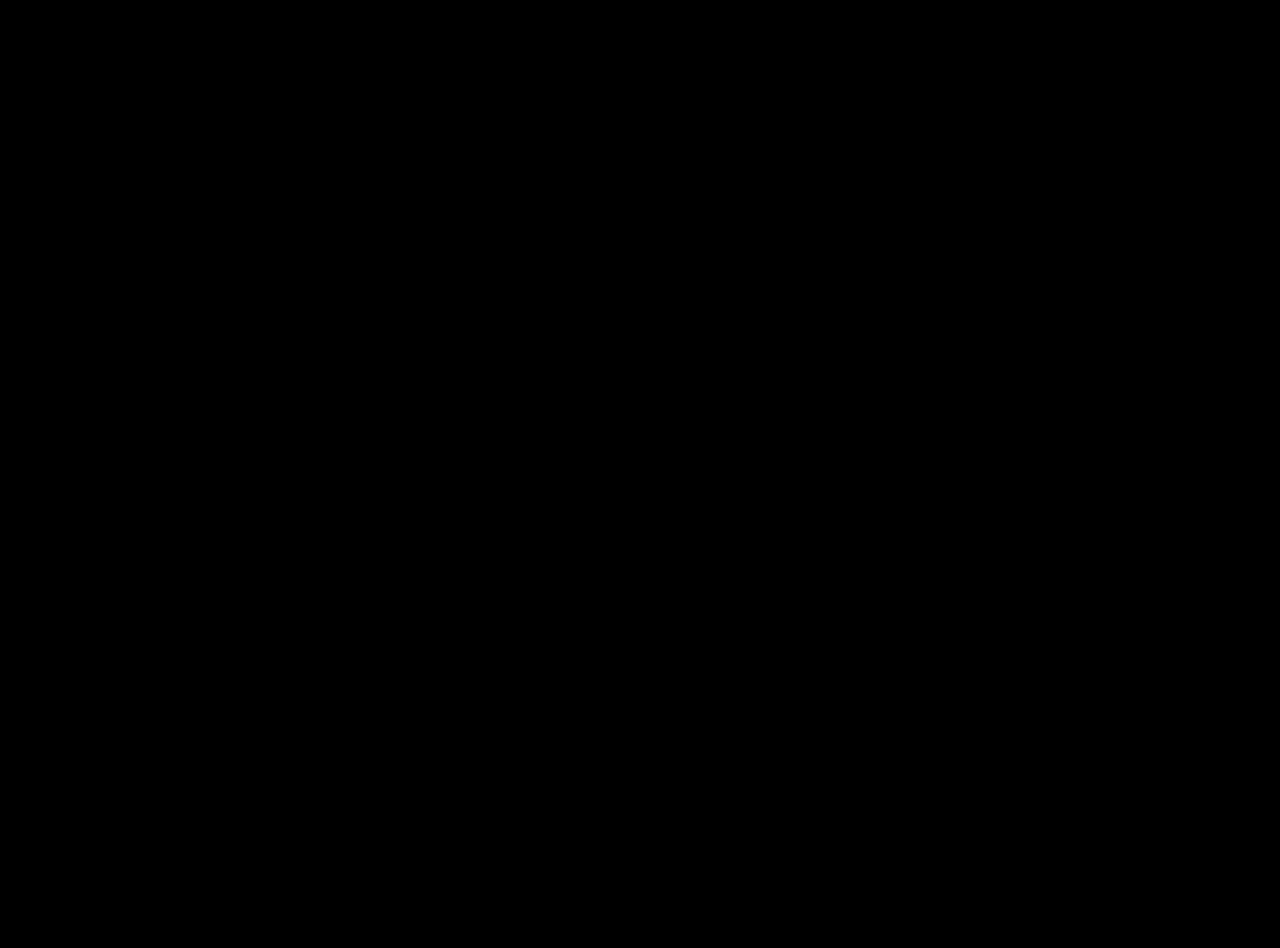
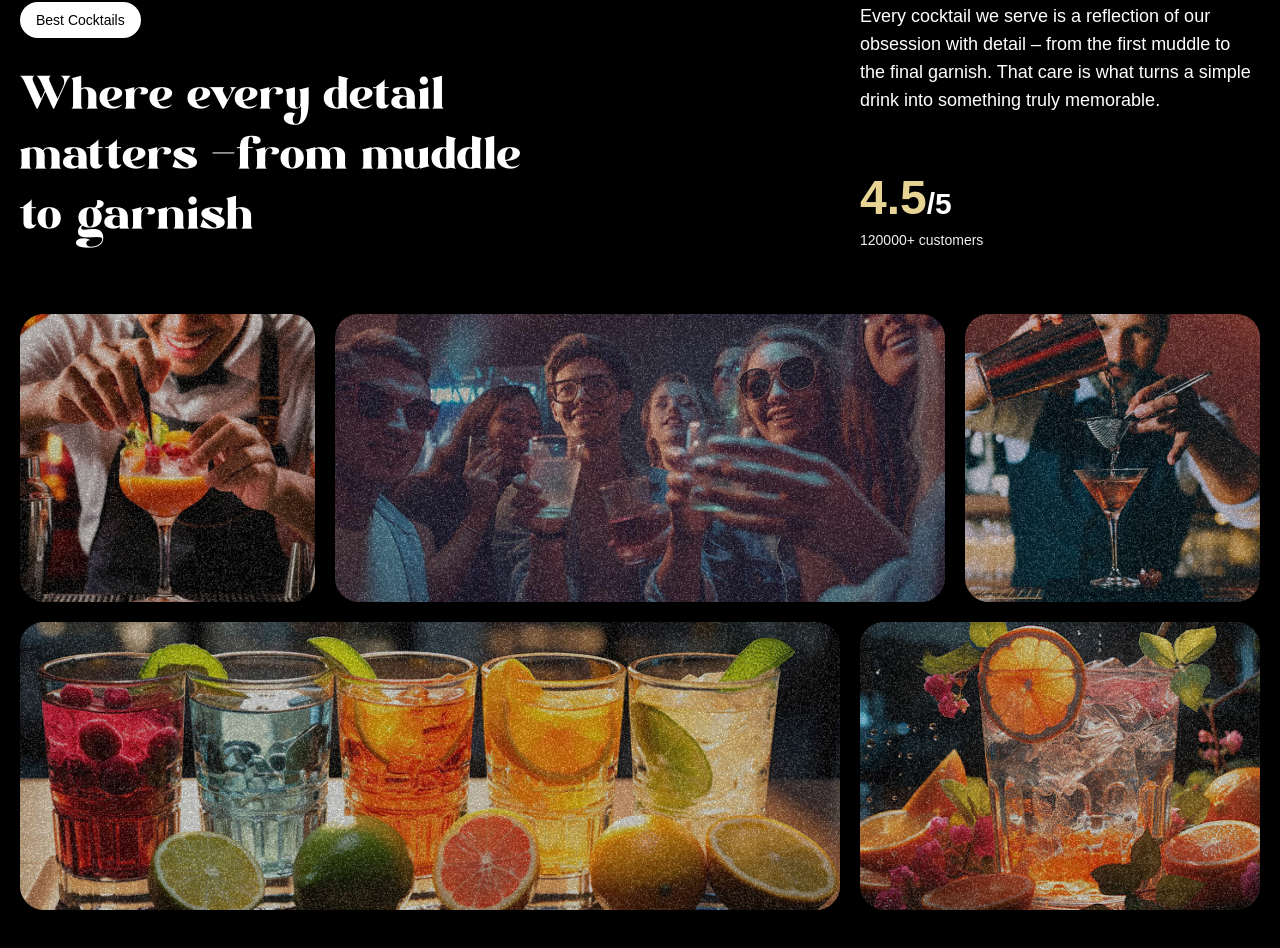
Before and after one commit to theabishekselvan/gsap-cocktails, a React (Vite) app: page / in a window 1280 px wide. Shown: the part 1710-2658 px from the top of the page. Before the commit the page ends 1600 px from the top, so only its background shows below. Built offline with nearby package versions, Linux system fonts and the light colour scheme; a web font is replaced by a local one.

Commit message:
implement the about section

```diff
--- a/src/App.jsx
+++ b/src/App.jsx
@@ -3,6 +3,7 @@
 import Navbar from "./components/Navbar"
 import Hero from "./components/Hero"
 import Cocktails from "./components/Cocktails"
+import About from "./components/About"
 
 gsap.registerPlugin(ScrollTrigger, SplitText)
 
@@ -12,6 +13,7 @@
       <Navbar />
       <Hero />
       <Cocktails />
+      <About />
     </main>
   )
 }
--- /dev/null
+++ b/src/components/About.jsx
@@ -0,0 +1,82 @@
+import { useGSAP } from "@gsap/react"
+import gsap from "gsap"
+import { SplitText } from "gsap/all"
+
+const About = () => {
+  useGSAP(() => {
+    const titleSplit = SplitText.create('#about h2', {
+      type: 'words'
+    })
+
+    const scrollTimeline = gsap.timeline({
+      scrollTrigger: {
+        trigger: '#about',
+        start: 'top center'
+      }
+    })
+
+    scrollTimeline
+      .from(titleSplit.words, {
+        opacity: 0, duration: 1, yPercent: 100, ease: 'expo.out', stagger: 0.02
+      })
+      .from('.top-grid div, .bottom-grid div', {
+        opacity: 0, duration: 1, ease: 'power1.inOut', stagger: 0.04
+      }, '-=0.5')
+  }, [])
+
+  return (
+    <div id="about">
+      <div className="mb-16 md:px-0 px-5">
+        <div className="content">
+          <div className="md:col-span-8">
+            <p className="badge">Best Cocktails</p>
+            <h2>Where every detail matters <span className="text-white">-</span>from muddle to garnish</h2>
+          </div>
+          <div className="sub-content">
+            <p>
+              Every cocktail we serve is a reflection of our obsession with detail – from the first muddle to the final garnish. That care is what turns a simple drink into something truly memorable.
+            </p>
+            <div>
+              <p className="md:text-3xl text-xl font-bold">
+                <span>4.5</span>/5
+              </p>
+              <p className="text-sm text-white-100">
+                120000+ customers
+              </p>
+            </div>
+          </div>
+        </div>
+      </div>
+
+      <div className="top-grid">
+        <div className="md:col-span-3">
+          <div className="noisy" />
+          <img src="/images/abt1.png" alt="grid-img-1" />
+        </div>
+
+        <div className="md:col-span-6">
+          <div className="noisy" />
+          <img src="/images/abt2.png" alt="grid-img-2" />
+        </div>
+
+        <div className="md:col-span-3">
+          <div className="noisy" />
+          <img src="/images/abt5.png" alt="grid-img-5" />
+        </div>
+      </div>
+
+      <div className="bottom-grid">
+        <div className="md:col-span-8">
+          <div className="noisy" />
+          <img src="/images/abt3.png" alt="grid-img-3" />
+        </div>
+        <div className="md:col-span-4">
+          <div className="noisy" />
+          <img src="/images/abt4.png" alt="grid-img-4" />
+        </div>
+      </div>
+    </div>
+  )
+}
+
+export default About
```
